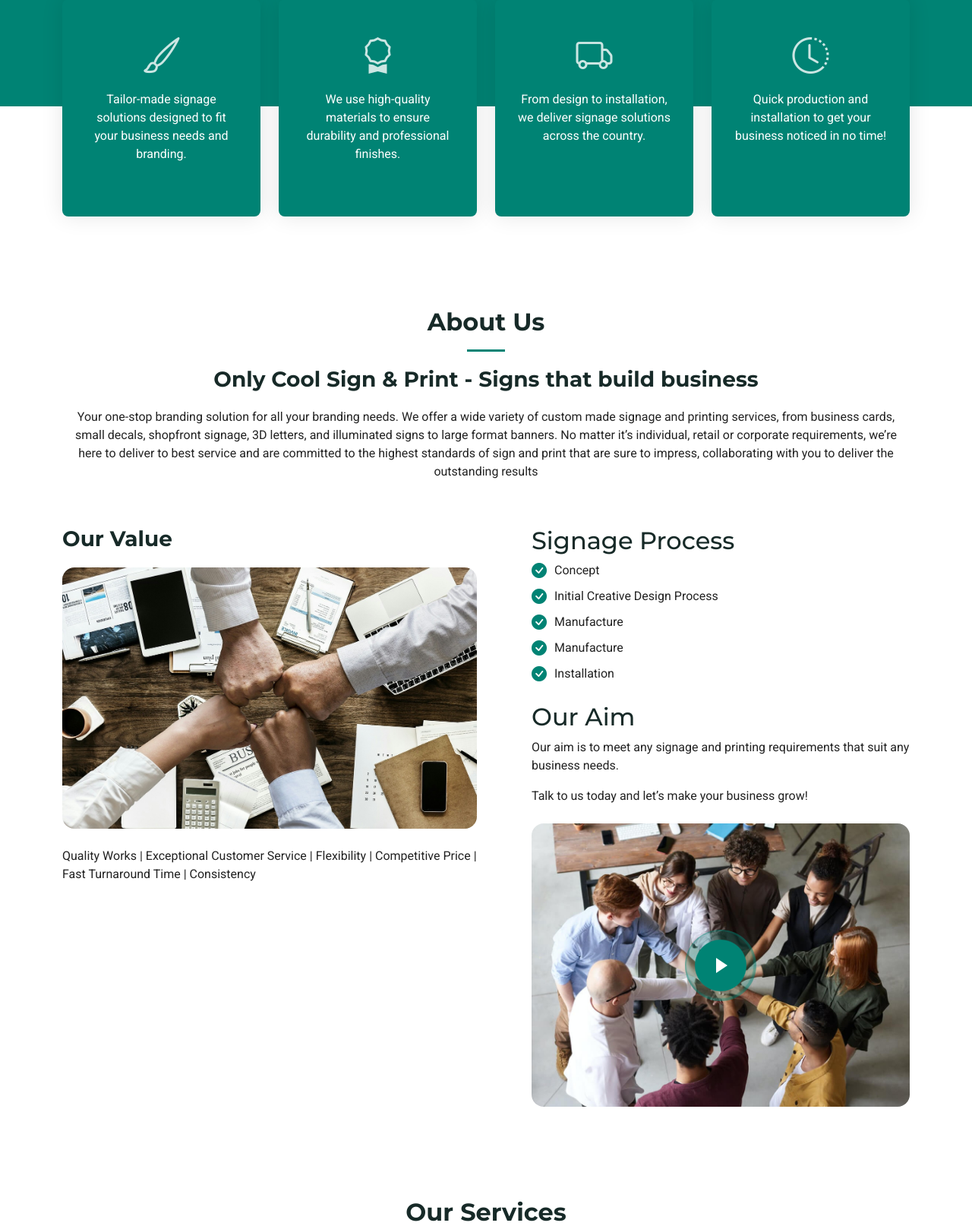
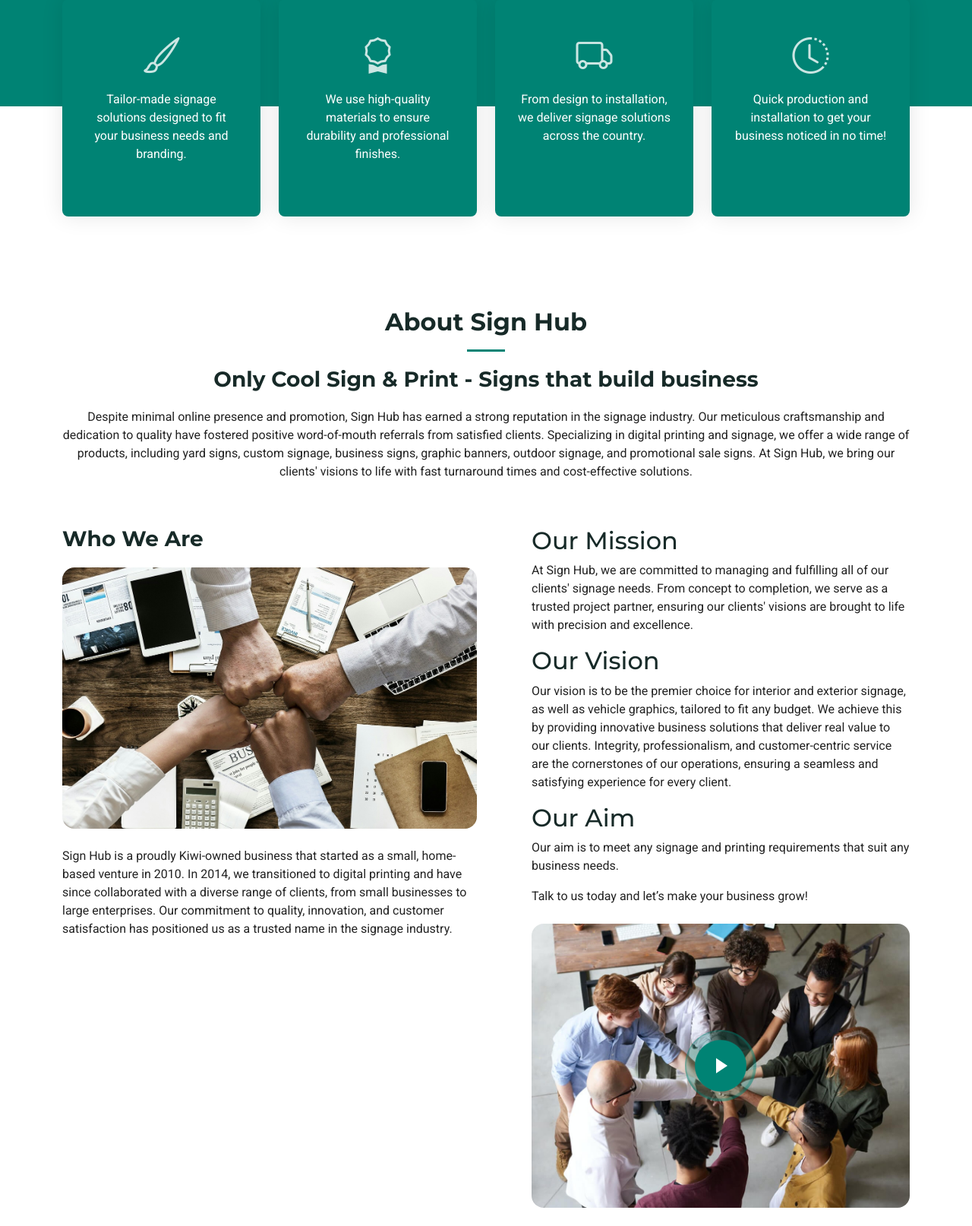
Before and after one commit to christopherece/signandprint_prj, a Django app: template templates/pages/index.html in a window 1280 px wide. Shown: the part 513-2127 px from the top of the page at 76% size. Run offline with Django 5.2, Linux system fonts and the light colour scheme; the template is opened without the code that fills it, so the values that code supplies are empty; parts of the project's set-up code (start-up, migrations or seed data) failed here and were passed over; some libraries are stand-ins or nearby versions.

Commit message:
Modified About Us

```diff
--- a/signandprint/settings.py
+++ b/signandprint/settings.py
@@ -26,7 +26,7 @@ SECRET_KEY = 'django-insecure-t-34%ve&hv@z_(7-ozd2lnn-mdyv__z^xx(sn-!nbhhsj7rn*z
 # SECURITY WARNING: don't run with debug turned on in production!
 DEBUG = True
 
-ALLOWED_HOSTS = ['signhub.topitsolutions.co.nz','192.168.10.250']
+ALLOWED_HOSTS = ['signhub.topitsolutions.co.nz','192.168.10.250','localhost']
 
 
 # Application definition
--- a/templates/pages/index.html
+++ b/templates/pages/index.html
@@ -73,41 +73,43 @@
 
     <!-- Section Title -->
     <div class="container section-title" data-aos="fade-up">
-      <h2>About Us<br></h2>
+      <h2>About Sign Hub<br></h2>
       <h3>          Only Cool Sign & Print - Signs that build business
       </h3>
       <p>
-        Your one-stop branding solution for all your branding needs.
+        Despite minimal online presence and promotion, Sign Hub has earned a strong reputation in the signage industry. Our meticulous craftsmanship and dedication to quality have fostered positive word-of-mouth referrals from satisfied clients.
+Specializing in digital printing and signage, we offer a wide range of products, including yard signs, custom signage, business signs, graphic banners, outdoor signage, and promotional sale signs. At Sign Hub, we bring our clients' visions to life with fast turnaround times and cost-effective solutions.
 
-We offer a wide variety of custom made signage and printing services, from business cards, small decals, shopfront signage, 3D letters, and illuminated signs to large format banners.
-
-No matter it’s individual, retail or corporate requirements, we’re here to deliver to best service and are committed to the highest standards of sign and print that are sure to impress, collaborating with you to deliver the outstanding results
-      </p>
+        </p>
     </div><!-- End Section Title -->
 
     <div class="container">
 
       <div class="row gy-4">
         <div class="col-lg-6" data-aos="fade-up" data-aos-delay="100">
-          <h3>Our Value</h3>
+          <h3>Who We Are</h3>
           <img src="{% static 'img/value.jpg' %}" class="img-fluid rounded-4 mb-4" alt="">
           <p>
-            Quality Works | Exceptional Customer Service | Flexibility | Competitive Price | Fast Turnaround Time | Consistency
-
-
+            Sign Hub is a proudly Kiwi-owned business that started as a small, home-based venture in 2010. In 2014, we transitioned to digital printing and have since collaborated with a diverse range of clients, from small businesses to large enterprises. Our commitment to quality, innovation, and customer satisfaction has positioned us as a trusted name in the signage industry.
             </p>
         </div>
         <div class="col-lg-6" data-aos="fade-up" data-aos-delay="250">
           <div class="content ps-0 ps-lg-5">
-            <h2>Signage Process</h2>
+            <h2>Our Mission
+            </h2>
 
-            <ul>
-              <li><i class="bi bi-check-circle-fill"></i> <span>Concept</span></li>
-              <li><i class="bi bi-check-circle-fill"></i> <span>Initial Creative Design Process</span></li>
-              <li><i class="bi bi-check-circle-fill"></i> <span>Manufacture</span></li>
-              <li><i class="bi bi-check-circle-fill"></i> <span>Manufacture</span></li>
-              <li><i class="bi bi-check-circle-fill"></i> <span>Installation</span></li>
-            </ul>
+            <p>
+              At Sign Hub, we are committed to managing and fulfilling all of our clients' signage needs. From concept to completion, we serve as a trusted project partner, ensuring our clients' visions are brought to life with precision and excellence.
+
+            </p>
+
+            <h2>Our Vision
+            </h2>
+
+            <p>
+              Our vision is to be the premier choice for interior and exterior signage, as well as vehicle graphics, tailored to fit any budget. We achieve this by providing innovative business solutions that deliver real value to our clients. Integrity, professionalism, and customer-centric service are the cornerstones of our operations, ensuring a seamless and satisfying experience for every client.
+
+            </p>
 
             <h2>Our Aim</h2>
             <p>
```
